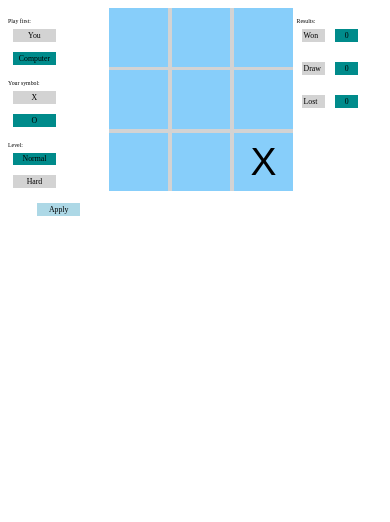
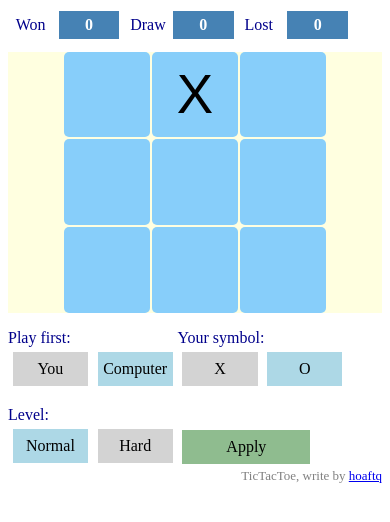
Before and after one commit to hoaftq/TicTacToe, a plain HTML site: page index.html in a window 390 px wide. Drawn offline with Linux system fonts and the light colour scheme.

Commit message:
Fixed buges and made it responsive

```diff
--- a/game.css
+++ b/game.css
@@ -1,23 +1,57 @@
+
+/*---------------------Results------------------------*/
+.ttt-result-label, .ttt-result-value {
+    display: inline-block;
+    padding: 0.3em;
+    margin: 3px;
+}
+
+.ttt-result-label {
+    width: 2em;
+    background-color: transparent;
+    color: darkblue;
+}
+
+.ttt-result-value {
+    width: 3.2em;
+    text-align: center;
+    background-color: steelblue;
+    color: white;
+    font-weight: bold;
+}
+
+.ttt-result {
+    margin-bottom: 10px;
+    float: left;
+}
+
+/*---------------------Game board------------------------*/
+#board {
+    clear: both;
+    position: relative;
+}
+
 .ttt-board {
     display: grid;
     grid-template-columns: auto auto auto;
-    grid-gap: 1vw;
+    grid-gap: 0.5vw;
     justify-content: center;
     align-content: center;
-    background-color: lightgray;
+    background-color: lightyellow;
     user-select: none;
     font-family: sans-serif;
 }
 
 .ttt-board div {
     background-color: lightskyblue;
-    font-size: 10vw;
-    width: 15vw;
-    height: 15vw;
+    font-size: 14vw;
+    width: 22vw;
+    height: 22vw;
     display: grid;
     justify-content: center;
     align-content: center;
     cursor: pointer;
+    border-radius: 5px;
 }
 
 @keyframes ttt-won-effect {
@@ -26,53 +60,57 @@
             color: black;
         }
     to {
-            background-color: lightsalmon;
+            background-color: pink;
             color: red;
         }
 }
 
 .ttt-won-line {
     animation-name: ttt-won-effect;
-    animation-duration: 1s;
+    animation-duration: 1.5s;
     animation-fill-mode: forwards;
 }
 
 .ttt-ending-nofify{
-    font-size: 4vw;
-    padding: 5vw 0;
-    width: 30vw;
-    margin-left: auto;
-    margin-right: auto;
-    background-color:rgba(128, 128, 128, 0.6);
-    color: white;
+    font-size: 8vw;
+    position: absolute;
+    cursor: pointer;
+    width: 36vw;
+    left: 29vw;
+    height: 10vw;
+    line-height: 10vw;
+    top: 26vw;
+    padding: 2vw 0;
+    background-color:rgba(255, 255, 255, 0.8);
+    color: darkblue;
     text-align: center;
-    transform: translate(0, -32vw);
     user-select: none;
-    cursor: pointer;
+    border-radius: 5px;
 }
+
 /*---------------------Settings------------------------*/
 .ttt-settings-option {
+    margin-top: 1em;
+    float: left;
     user-select: none;
-    margin-top: 10px;
 }
 
 .ttt-settings-label{
-    font-size: 1.5vw;
+    color: darkblue;
 }
 
 .ttt-settings-value {
-    font-size: 2vw;
+    display: inline-block;
+    width: 4.7em;
+    padding: 0.5em 0;
+    margin: 0.3em;
     background-color: lightgray;
-    width: 10vw;
-    margin: 5px;
-    padding: 0.5vw;
     text-align: center;
-    display: inline-block;
     cursor: pointer;
 }
 
 .ttt-settings-value[data-selected] {
-    background-color: darkcyan;
+    background-color: lightblue;
 }
 
 .ttt-settings-value:hover {
@@ -80,44 +118,45 @@
 }
 
 .ttt-settings-apply {
-    background-color:lightblue;
-    width: 10vw;
-    padding: 0.5vw;
-    font-size: 2vw;
+    width: 4em;
+    padding: 0.5em 2em;
+    margin-top: 2.5em;
+    margin-left: 0.3em;
+    float: left;
+    background-color: darkseagreen;
     text-align: center;
-    margin-top: 10px;
-    margin-left: auto;
-    margin-right: auto;
     cursor: pointer;
 }
 
 .ttt-settings-apply:hover {
-    background-color: cadetblue;
+    background-color: lightgreen;
 }
 
-/*---------------------Results------------------------*/
-.ttt-result-title {
-    font-size: 1.5vw;
-    margin-top: 10px;
+@media (min-width: 768px) {
+
+    .ttt-board {
+        grid-gap: 10px;
+    }
+
+    .ttt-board div {
+        font-size: 90px;
+        width: 160px;
+        height: 160px;
+    }
+
+    .ttt-ending-nofify {
+        font-size: 50px;
+        height: 60px;
+        line-height: 60px;
+        top: 190px;
+        width: 250px;
+        left: calc(50% - 125px);
+    }
 }
 
-.ttt-result-label, .ttt-result-value {
-    font-size: 2vw;
-    display: inline-block;
-    width: 5vw;
-    padding: 0.5vw;
-    margin: 5px;
+#about {
+    clear: both;
+    float: right;
+    color: gray;
+    font-size: small;
 }
-
-.ttt-result-label {
-    background-color: lightgray;
-}
-
-.ttt-result-value {
-    text-align: center;
-    background-color: darkcyan;
-}
-
-.ttt-result {
-    margin-bottom: 10px;
-}
--- a/game.js
+++ b/game.js
@@ -2,17 +2,17 @@
 // Write by Trac Quang Hoa, 2018
 
 "use strict";
-function TTTGame(boardContainer, optionsContainer, resultsContainer) {
+function TttGame(boardContainer, optionsContainer, resultsContainer) {
 
-    var isComputerFirst;
-    var computerState;
-    var userState;
-    var deep;
+    let isComputerFirst;
+    let computerState;
+    let userState;
+    let deep;
 
-    var isComputerTurn;
-    var isPlaying;
+    let isComputerTurn;
+    let isPlaying;
 
-    var gameOptions = new TTTGameOptions(optionsContainer, (stater, userSymbol, level) => {
+    let gameOptions = new TttGameOptions(optionsContainer, (stater, userSymbol, level) => {
         isComputerFirst = (stater == COMPUTER_STATER);
 
         if (userSymbol == X_SYMBOL) {
@@ -32,9 +32,9 @@ function TTTGame(boardContainer, optionsContainer, resultsContainer) {
         this.newGame();
     });
 
-    var gameResults = new TTTGameResults(resultsContainer);
+    let gameResults = new TttGameResults(resultsContainer);
 
-    var gameView = new TTTGameView(boardContainer,
+    let gameView = new TttGameView(boardContainer,
         (e, x, y) => {
             if (!isPlaying || isComputerTurn) {
                 return;
@@ -63,7 +63,7 @@ function TTTGame(boardContainer, optionsContainer, resultsContainer) {
         }
     );
 
-    var gameLogic = new TTTGameLogic(deep);
+    let gameLogic = new TttGameLogic(deep);
 
     this.initGame = function () {
         gameResults.create();
@@ -74,7 +74,7 @@ function TTTGame(boardContainer, optionsContainer, resultsContainer) {
     this.newGame = function () {
         isPlaying = true;
         gameView.clear();
-        gameLogic.clear();
+        gameLogic.createBoard();
 
         if (isComputerFirst) {
             computerPlay();
@@ -84,7 +84,7 @@ function TTTGame(boardContainer, optionsContainer, resultsContainer) {
     }
 
     function computerPlay() {
-        var cell = gameLogic.getBestCellFor(computerState);
+        let cell = gameLogic.getBestCellFor(computerState);
         if (cell) {
             playAt(cell.x, cell.y, computerState);
         }
@@ -95,7 +95,7 @@ function TTTGame(boardContainer, optionsContainer, resultsContainer) {
     function playAt(x, y, state) {
         gameView.putAt(x, y, state);
         gameLogic.putAt(x, y, state);
-        var gameState = gameLogic.hasWon(x, y, state);
+        let gameState = gameLogic.hasWon(x, y, state);
 
         // User or computer has won
         if (gameState) {
@@ -103,18 +103,17 @@ function TTTGame(boardContainer, optionsContainer, resultsContainer) {
             gameView.showWonEffect(gameState);
             if (state == userState) {
                 gameResults.incWon();
-                gameView.showEndingNotify('You won!');
+                gameView.showEndedNotify('You won!');
             } else {
                 gameResults.incLost();
-                gameView.showEndingNotify('You lost!');
+                gameView.showEndedNotify('You lost!');
             }
         }
         // No one won and there is no empty cell left, the game is draw
         else if (!gameLogic.hasEmptyCell()) {
             isPlaying = false;
             gameResults.incDraw();
-            gameView.showEndingNotify('Draw!');
-
+            gameView.showEndedNotify('Draw!');
         }
     }
 }
--- a/game.logic.js
+++ b/game.logic.js
@@ -7,7 +7,7 @@ const X_STATE = 'x';
 const O_STATE = 'O';
 
 const NORMAL_DEEP = 2;
-const HARD_DEEP = 3;
+const HARD_DEEP = 4;
 
 const ROW_FULL = '-';
 const COLUMN_FULL = '|';
@@ -16,61 +16,50 @@ const BOTTOMLEFT_FULL = '/';
 
 const SIZE = 3;
 
-function TTTGameLogic(deep) {
-    this.cells = [
-        [EMPTY_STATE, EMPTY_STATE, EMPTY_STATE],
-        [EMPTY_STATE, EMPTY_STATE, EMPTY_STATE],
-        [EMPTY_STATE, EMPTY_STATE, EMPTY_STATE]
-    ];
-
+function TttGameLogic(deep) {
     this.deep = deep ? deep : NORMAL_DEEP;
+    this.createBoard();
 }
 
-TTTGameLogic.prototype = {
+TttGameLogic.prototype = {
 
-    clear: function () {
-        for (let i = 0; i < SIZE; i++) {
-            for (let j = 0; j < SIZE; j++) {
-                this.cells[i][j] = EMPTY_STATE;
-            }
-        }
+    createBoard: function () {
+        this.cells = [
+            [EMPTY_STATE, EMPTY_STATE, EMPTY_STATE],
+            [EMPTY_STATE, EMPTY_STATE, EMPTY_STATE],
+            [EMPTY_STATE, EMPTY_STATE, EMPTY_STATE]
+        ];
     },
 
     getBestCellFor: function (state) {
-        var cell;
-        var max = -Infinity;
-        var min = Infinity;
-
+        let candidateCells = [];
         if (state == X_STATE) {
+            let max = -Infinity;
             this.loopEmptyCells((x, y) => {
-                console.log('evaluate ' + x + ',' + y);
                 let val = this.evalX(x, y, 0);
-                if (max <= val) {
+                if (val == max) {
+                    candidateCells.push({ x, y });
+                } else if (val > max) {
                     max = val;
-                    cell = { x, y };
-
-                    // Finish the loop
-                    if (max === Infinity) {
-                        return true;
-                    }
+                    candidateCells = [{ x, y }];
                 }
             });
         } else {
+            let min = Infinity;
             this.loopEmptyCells((x, y) => {
                 let val = this.evalO(x, y, 0);
-                if (min >= val) {
+                if (val == min) {
+                    candidateCells.push({ x, y });
+                } else if (val < min) {
                     min = val;
-                    cell = { x, y };
-
-                    // Finish the loop
-                    if (min === -Infinity) {
-                        return true;
-                    }
+                    candidateCells = [{ x, y }];
                 }
             });
         }
 
-        return cell;
+        // Choose a random cell in all candidate cells
+        let r = Math.floor(Math.random() * candidateCells.length);
+        return candidateCells[r];
     },
 
     evalX: function (x, y, level) {
@@ -78,10 +67,8 @@ TTTGameLogic.prototype = {
             return 0;
         }
 
-        var ret;
+        let ret;
         this.cells[x][y] = X_STATE;
-        console.log(x + ',' + y + ',' + X_STATE);
-        this.log();
 
         if (this.hasWon(x, y, X_STATE)) {
             ret = Infinity;
@@ -89,6 +76,8 @@ TTTGameLogic.prototype = {
             let val = Infinity;
             let countEmptyCell = this.loopEmptyCells((i, j) => {
                 val = Math.min(val, this.evalO(i, j, level + 1));
+
+                // Finish the loop by returning true
                 if (val == -Infinity) {
                     return true;
                 }
@@ -99,7 +88,6 @@ TTTGameLogic.prototype = {
 
         // Restore the original state
         this.cells[x][y] = EMPTY_STATE;
-        console.log('ret x =' + ret);
         return ret;
     },
 
@@ -108,17 +96,17 @@ TTTGameLogic.prototype = {
             return 0;
         }
 
-        var ret;
+        let ret;
         this.cells[x][y] = O_STATE;
-        console.log(x + ',' + y + ',' + O_STATE);
-        this.log();
 
         if (this.hasWon(x, y, O_STATE)) {
             ret = -Infinity;
         } else {
             let val = -Infinity;
-            var countEmptyCell = this.loopEmptyCells((i, j) => {
+            let countEmptyCell = this.loopEmptyCells((i, j) => {
                 val = Math.max(val, this.evalX(i, j, level + 1));
+
+                // Finish the loop by returning true
                 if (val == Infinity) {
                     return true;
                 }
@@ -129,9 +117,9 @@ TTTGameLogic.prototype = {
 
         // Restore the original state
         this.cells[x][y] = EMPTY_STATE;
-        console.log('ret o =' + ret);
         return ret;
     },
+
 
     hasWon: function (x, y, checkingState) {
 
@@ -145,14 +133,16 @@ TTTGameLogic.prototype = {
             return { type: COLUMN_FULL, value: y };
         }
 
-        if (x + y == SIZE - 1) {
 
-            // Check for diagonal from left top to right bottom
+        // Check for diagonal from left top to right bottom
+        if (x === y) {
             if (this.cells.every((value, index, array) => this.cells[index][index] === checkingState)) {
                 return { type: TOPLEFT_FULL };
             }
+        }
 
-            // Check for diagonal from left bottom to right top
+        // Check for diagonal from left bottom to right top
+        if (x + y === SIZE - 1) {
             if (this.cells.every((value, index, array) => this.cells[index][SIZE - 1 - index] === checkingState)) {
                 return { type: BOTTOMLEFT_FULL };
             }
--- a/game.options.js
+++ b/game.options.js
@@ -11,40 +11,40 @@ const O_SYMBOL = 1;
 const NORMAL_LEVEL = 0;
 const HARD_LEVEL = 1;
 
-function TTTGameOptions(container, changeHandler) {
-    var starter = COMPUTER_STATER,
+function TttGameOptions(container, changeHandler) {
+    let starter = COMPUTER_STATER,
         userSymbol = O_SYMBOL,
         level = NORMAL_LEVEL;
 
     this.create = function () {
-        let starterOption = {};
-        starterOption[USER_STATER] = 'You';
-        starterOption[COMPUTER_STATER] = 'Computer';
+        let starterOptions = {};
+        starterOptions[USER_STATER] = 'You';
+        starterOptions[COMPUTER_STATER] = 'Computer';
         container.appendChild(
             createOption(
                 'Play first:',
                 'starter',
-                starterOption,
+                starterOptions,
                 starter,
                 (value) => { starter = value; }));
 
-        let symbolOption = {};
-        symbolOption[X_SYMBOL] = 'X';
-        symbolOption[O_SYMBOL] = 'O';
+        let symbolOptions = {};
+        symbolOptions[X_SYMBOL] = 'X';
+        symbolOptions[O_SYMBOL] = 'O';
         container.appendChild(createOption(
             'Your symbol:',
             'symbol',
-            symbolOption,
+            symbolOptions,
             userSymbol,
             (value) => { userSymbol = value; }));
 
-        let levelOption = {};
-        levelOption[NORMAL_LEVEL] = 'Normal';
-        levelOption[HARD_LEVEL] = 'Hard';
+        let levelOptions = {};
+        levelOptions[NORMAL_LEVEL] = 'Normal';
+        levelOptions[HARD_LEVEL] = 'Hard';
         container.appendChild(createOption(
             'Level:',
             'level',
-            levelOption,
+            levelOptions,
             level,
             (value) => { level = value; }));
 
@@ -54,10 +54,10 @@ function TTTGameOptions(container, changeHandler) {
     }
 
     function createOption(label, name, options, selectedValue, optionChangedHandler) {
-        var option = document.createElement('div');
+        let option = document.createElement('div');
         option.classList.add('ttt-settings-option');
 
-        var optionLabel = document.createElement('div');
+        let optionLabel = document.createElement('div');
         optionLabel.classList.add('ttt-settings-label');
         optionLabel.appendChild(document.createTextNode(label));
         option.appendChild(optionLabel);
--- a/game.results.js
+++ b/game.results.js
@@ -2,16 +2,16 @@
 // Write by Trac Quang Hoa, 2018
 
 "use strict";
-function TTTGameResults(container) {
-    var wonElement,
+function TttGameResults(container) {
+    let wonElement,
         drawElement,
         lostElement;
-    var won = 0,
+    let won = 0,
         draw = 0,
         lost = 0;
 
     this.create = function () {
-        createResultTile('Results:');
+        // createResultTile('Results:');
 
         wonElement = createResult('Won', won);
         drawElement = createResult('Draw', draw);
@@ -30,24 +30,24 @@ function TTTGameResults(container) {
         lostElement.innerHTML = ++lost;
     }
 
-    function createResultTile(title) {
-        var resultTitle = document.createElement('div');
-        resultTitle.classList.add('ttt-result-title');
-        resultTitle.appendChild(document.createTextNode(title));
-        container.appendChild(resultTitle);
-        return resultTitle;
-    }
+    // function createResultTile(title) {
+    //     var resultTitle = document.createElement('div');
+    //     resultTitle.classList.add('ttt-result-title');
+    //     resultTitle.appendChild(document.createTextNode(title));
+    //     container.appendChild(resultTitle);
+    //     return resultTitle;
+    // }
 
     function createResult(label, value) {
-        var resultElem = document.createElement('div');
+        let resultElem = document.createElement('div');
         resultElem.classList.add('ttt-result');
 
-        var resultLabel = document.createElement('div');
+        let resultLabel = document.createElement('div');
         resultLabel.classList.add('ttt-result-label');
         resultLabel.appendChild(document.createTextNode(label));
         resultElem.appendChild(resultLabel);
 
-        var resultValue = document.createElement('div');
+        let resultValue = document.createElement('div');
         resultValue.classList.add('ttt-result-value');
         resultValue.appendChild(document.createTextNode(value));
         resultElem.appendChild(resultValue);
--- a/game.view.js
+++ b/game.view.js
@@ -2,17 +2,17 @@
 // Write by Trac Quang Hoa, 2018
 
 "use strict";
-function TTTGameView(container, userPlayHandler, newGameHandler) {
+function TttGameView(container, userPlayHandler, newGameHandler) {
 
     const WinEffectClass = 'ttt-won-line';
 
-    var displayState = {};
-    displayState[X_STATE] = 'X';
-    displayState[O_STATE] = 'O';
-    displayState[EMPTY_STATE] = '';
+    let displayStates = {};
+    displayStates[X_STATE] = 'X';
+    displayStates[O_STATE] = 'O';
+    displayStates[EMPTY_STATE] = '';
 
-    var board;
-    var endingDlg;
+    let board;
+    let endingDlg;
 
     this.create = function () {
         board = document.createElement('div');
@@ -47,7 +47,7 @@ function TTTGameView(container, userPlayHandler, newGameHandler) {
         var cells = board.childNodes;
         for (let i = 0; i < cells.length; i++) {
             var item = cells.item(i);
-            item.innerHTML = displayState[EMPTY_STATE];
+            item.innerHTML = displayStates[EMPTY_STATE];
             item.classList.remove(WinEffectClass);
         }
 
@@ -56,7 +56,7 @@ function TTTGameView(container, userPlayHandler, newGameHandler) {
 
     this.putAt = function (x, y, state) {
         var cell = board.querySelector(`div[data-x='${x}'][data-y='${y}']`);
-        cell.innerHTML = displayState[state];
+        cell.innerHTML = displayStates[state];
     }
 
     this.showWonEffect = function (line) {
@@ -89,7 +89,7 @@ function TTTGameView(container, userPlayHandler, newGameHandler) {
         }
     }
 
-    this.showEndingNotify = function (message) {
+    this.showEndedNotify = function (message) {
         endingDlg.innerHTML = message;
         endingDlg.style.display = 'block';
     }
--- a/index.html
+++ b/index.html
@@ -1,5 +1,5 @@
+<!DOCTYPE html>
 <html>
-
 <head>
     <meta name="viewport" content="width=device-width, initial-scale=1.0">
     <link rel="stylesheet" href="game.css">
@@ -8,33 +8,20 @@
     <script src="game.view.js"></script>
     <script src="game.logic.js"></script>
     <script src="game.js"></script>
-    <style>
-        #settings {
-            float: left;
-            width: 26vw;
-        }
-
-        #board {
-            float: left;
-        }
-
-        #results {
-            float: left;
-            margin-left: 1vw;
-        }
-    </style>
 </head>
 
 <body>
+    <div id="results"></div>
+    <div id="board"></div>
     <div id="settings"></div>
-    <div id="board"></div>
-    <div id="results"></div>
-
+    <div id="about">
+        TicTacToe, write by <a href="https://github.com/hoaftq" target="_blank">hoaftq</a>
+    </div>
     <script>
         var board = document.getElementById('board');
         var settings = document.getElementById('settings');
         var results = document.getElementById('results');
-        var game = new TTTGame(board, settings, results);
+        var game = new TttGame(board, settings, results);
         game.initGame();
     </script>
 </body>
```
